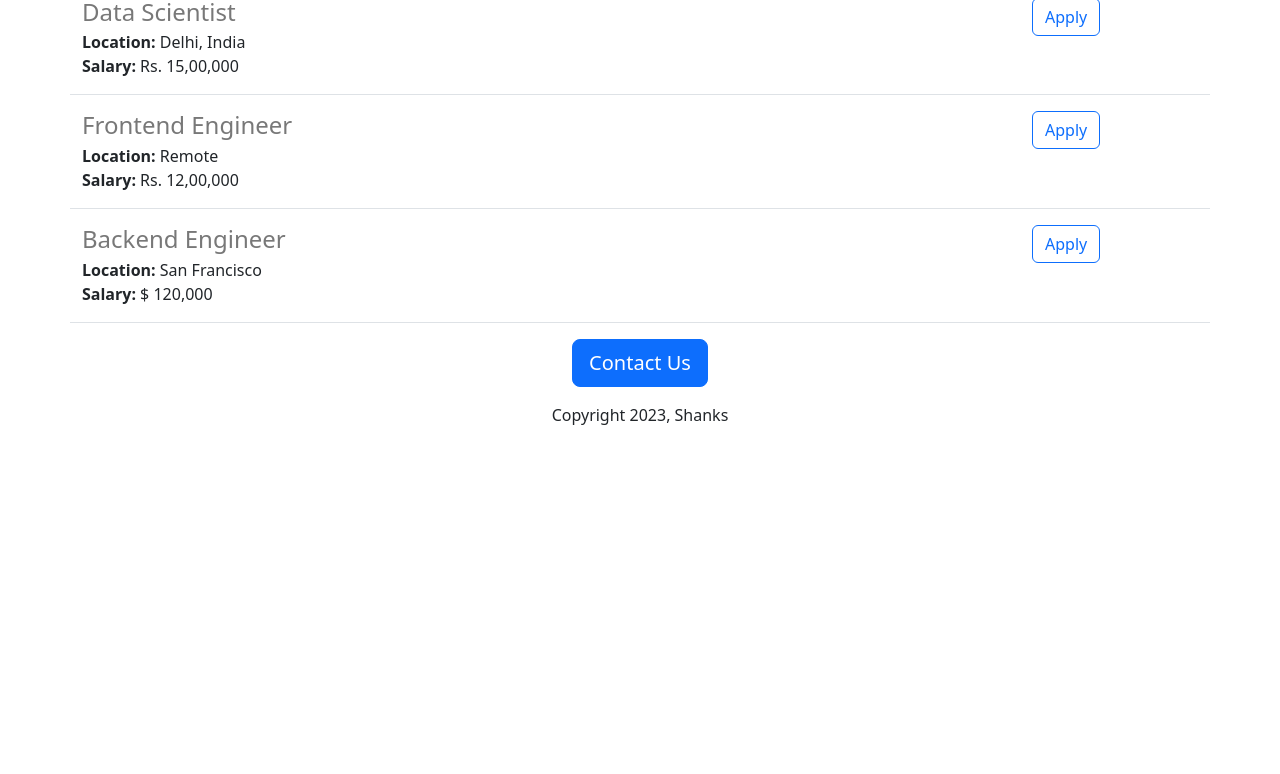
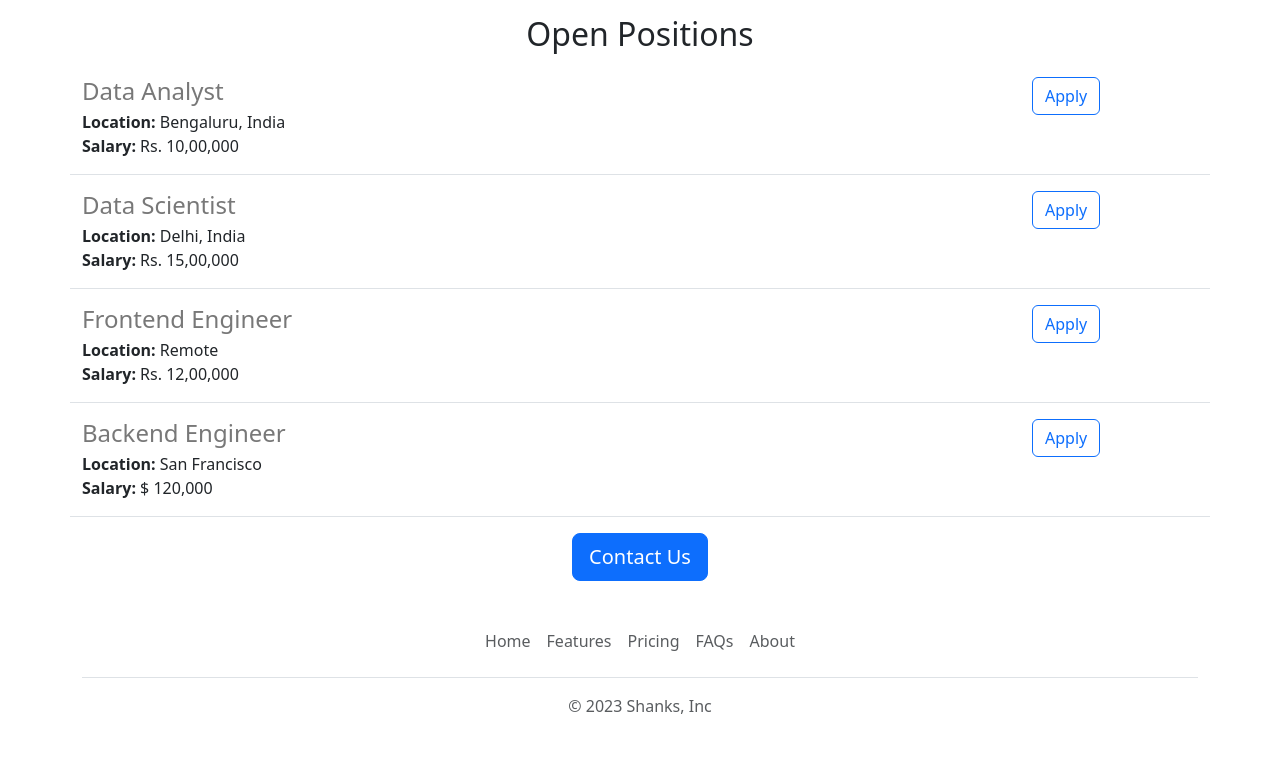
Before and after one commit to shashank1810/Jovian-test-website-v2, a Flask app: page / in a window 1280 px wide. Shown: the part 841-1615 px from the top of the page. Before the commit the page ends 1266 px from the top, so only its background shows below. Run offline with Flask 3, Linux system fonts and the light colour scheme.

Commit message:
made a functional website

```diff
--- /dev/null
+++ b/templates/footer.html
@@ -0,0 +1,12 @@
+<div class="container">
+  <footer class="py-3 my-4">
+    <ul class="nav justify-content-center border-bottom pb-3 mb-3">
+      <li class="nav-item"><a target="_blank" href="https://jovian-test-website-1--shashankpande43.repl.co/" class="nav-link px-2 text-body-secondary">Home</a></li>
+      <li class="nav-item"><a href="#" class="nav-link px-2 text-body-secondary">Features</a></li>
+      <li class="nav-item"><a href="#" class="nav-link px-2 text-body-secondary">Pricing</a></li>
+      <li class="nav-item"><a href="#" class="nav-link px-2 text-body-secondary">FAQs</a></li>
+      <li class="nav-item"><a href="https://jovian-test-website-1--shashankpande43.repl.co/about" class="nav-link px-2 text-body-secondary">About</a></li>
+    </ul>
+    <p class="text-center text-body-secondary">&copy; 2023 Shanks, Inc</p>
+  </footer>
+</div>
--- a/templates/home.html
+++ b/templates/home.html
@@ -10,17 +10,25 @@
         height: 360px;
         width: 100%;
         object-fit: cover;
+        margin-bottom: 16px;
       }
     </style>
   </head>
   <body>
+    {% include 'nav.html' %}
+    <img class="img-fluid" id="banner" src="https://jovian-test-website-1--shashankpande43.repl.co/static/banner.jpg"height='360'>
     <div class="container">
       <h1 class="text-center mt-3 mb-4">{{company_name}} Careers</h1>
-      <img class="img-fluid" id="banner" src="https://jovian-test-website-1--shashankpande43.repl.co/static/banner.jpg"height='360'>
-      <h2 class="text-center mt-3 mb-4">About Shanks</h2>
+      <div class="row" style="margin-bottom:16px">
+        <div class="col-md-6">
       <p class="lead">
         Lorem ipsum dolor sit amet, consectetur adipiscing elit, sed do eiusmod tempor incididunt ut labore et dolore magna aliqua. Ut enim ad minim veniam, quis nostrud exercitation ullamco laboris nisi ut aliquip ex ea commodo consequat. Duis aute irure dolor in reprehenderit in voluptate velit esse cillum dolore eu fugiat nulla pariatur. Excepteur sint occaecat cupidatat non proident, sunt in culpa qui officia deserunt mollit anim id est laborum.
       </p>
+        </div>
+        <div class="d-none d-md-block col-md-6">
+        <img src="/static/people.jpg" style="height:320px; border-radius:4px">"
+        </div>
+      </div>
       <h2 class="text-center mt-3 mb-4">Open Positions</h2>
       <div>
         {% for job in jobs %}
@@ -28,10 +36,9 @@
         {% endfor %}
       </div>
       <div class="text-center">
-      <button class="btn btn-primary btn-lg">Contact Us</button>
-        <p class="mt-3">Copyright 2023, Shanks</p>
+      <a class="btn btn-primary btn-lg" href="mailto:s01081973@gmail.com?subject=Question%20about%20Job%20Openings&body=My%20Name%3A%20%3Cyour%20name%20here%3E%0D%0A%0D%0AMy%20Question%3A%20%3Center%20question%20here%3E">Contact Us</a>
       </div>
     </div>
-  </body>
+    {% include 'footer.html' %}
   </body>
 </html>
--- a/templates/jobitem.html
+++ b/templates/jobitem.html
@@ -13,7 +13,7 @@
     </div>
     {% endif %}
   </div>
-  <div class="col-2">
-  <button type="button" class="btn btn-outline-primary">Apply</button>
+  <div class="col-2 padding-right:16px">
+  <a href="mailto:s01081973@gmail.com?subject=Application%20for%20{{job['title']}}}&body=My%20Name%3A%20%3Cyour%20name%20here%3E%0D%0A%0D%0AMy%20Resume%3A%20%3Cresume%20link%3E%0D%0A%0D%0AMy%20LinkedIn%3A%20%3Clinkedin%20link%3E" type="button" class="btn btn-outline-primary float-right align-middle">Apply</a>
   </div>
 </div>
--- /dev/null
+++ b/templates/nav.html
@@ -0,0 +1,9 @@
+<nav class="navbar shadow-sm fixed-top bg-white">
+  <div class="container-fluid">
+    <a class="navbar-brand" href="#">
+      <img src="/static/logo.svg" alt="Logo" width="30" height="24" class="d-inline-block align-text-top">
+      Shanks
+    </a>
+  </div>
+</nav>
+<div style="height:56px"></div>
```
Also changed, not shown: static/logo.svg (added), 1 other file.
